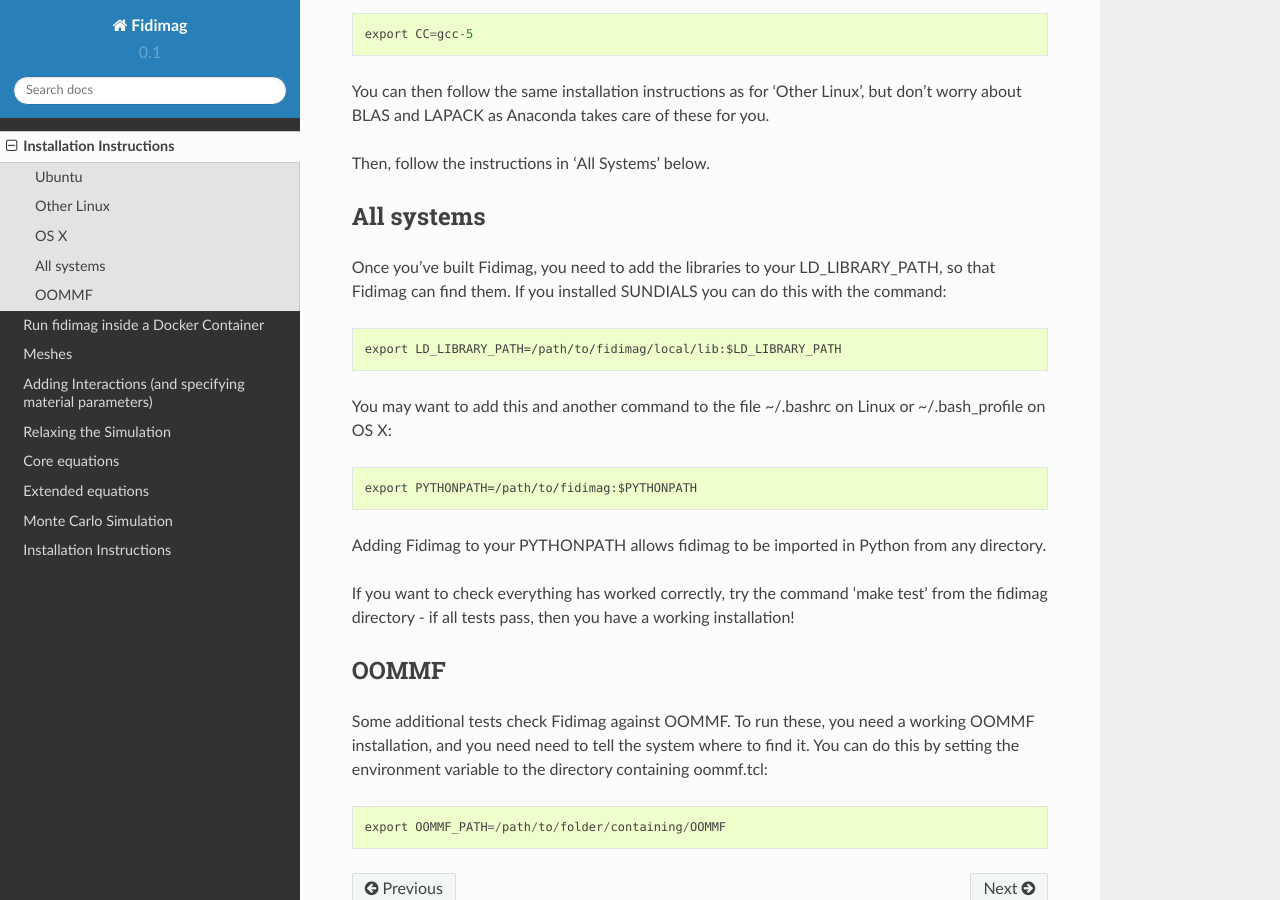
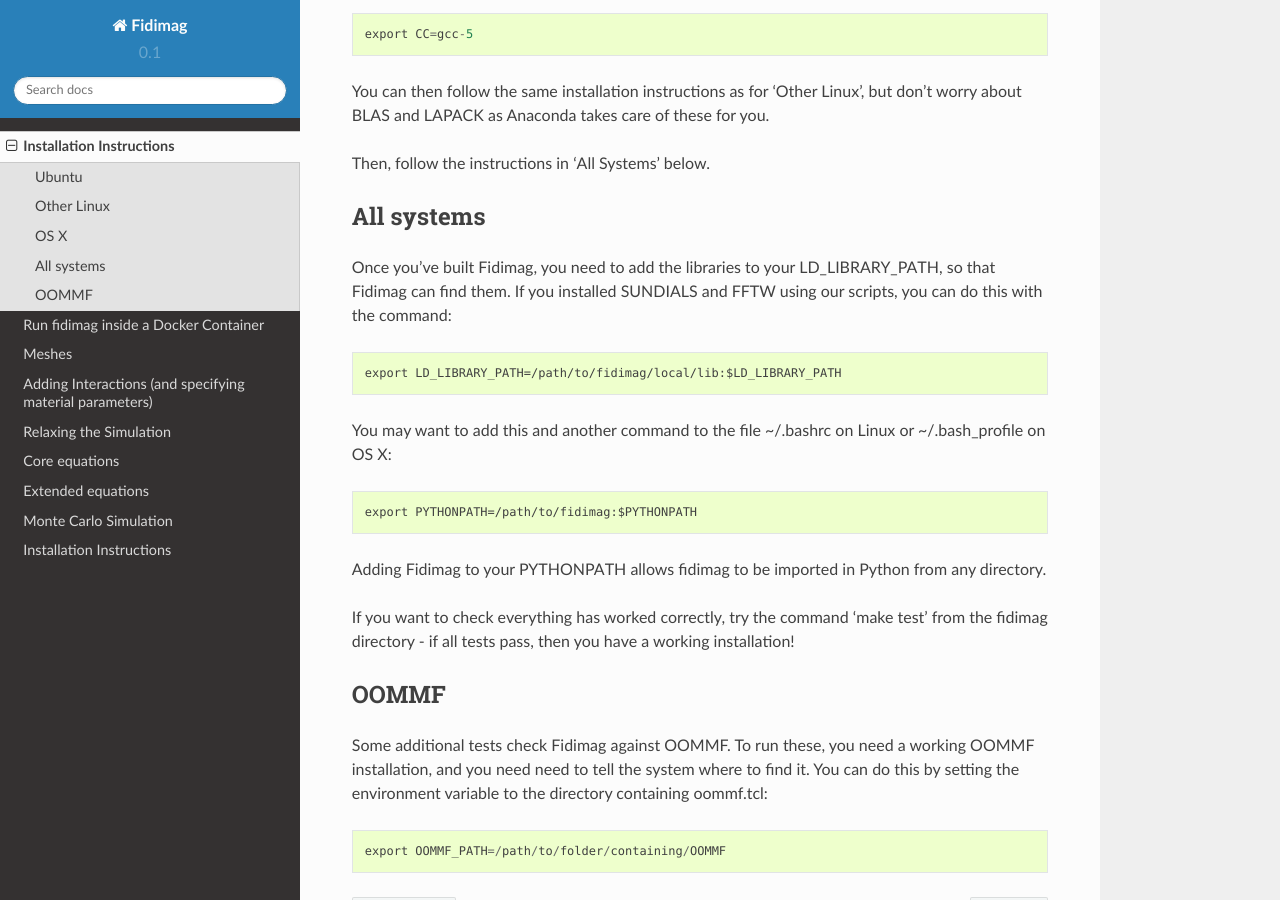
Before and after one commit to computationalmodelling/fidimag, a Sphinx documentation site: the page built from doc/install.rst, in a window 1280 px wide and 900 px high, scrolled down 1504 px. Built offline with Sphinx 7.4.7 and the Read the Docs theme 2.0.0, drawn with Linux system fonts in a browser that asks for light colours.

Commit message:
Clarify install instructions

```diff
--- a/doc/install.rst
+++ b/doc/install.rst
@@ -69,7 +69,7 @@
 All systems
 -----------
 
-Once you've built Fidimag, you need to add the libraries to your LD_LIBRARY_PATH, so that Fidimag can find them. If you installed SUNDIALS you can do this with the command::
+Once you've built Fidimag, you need to add the libraries to your LD_LIBRARY_PATH, so that Fidimag can find them. If you installed SUNDIALS and FFTW using our scripts, you can do this with the command::
 
     export LD_LIBRARY_PATH=/path/to/fidimag/local/lib:$LD_LIBRARY_PATH
 
```
